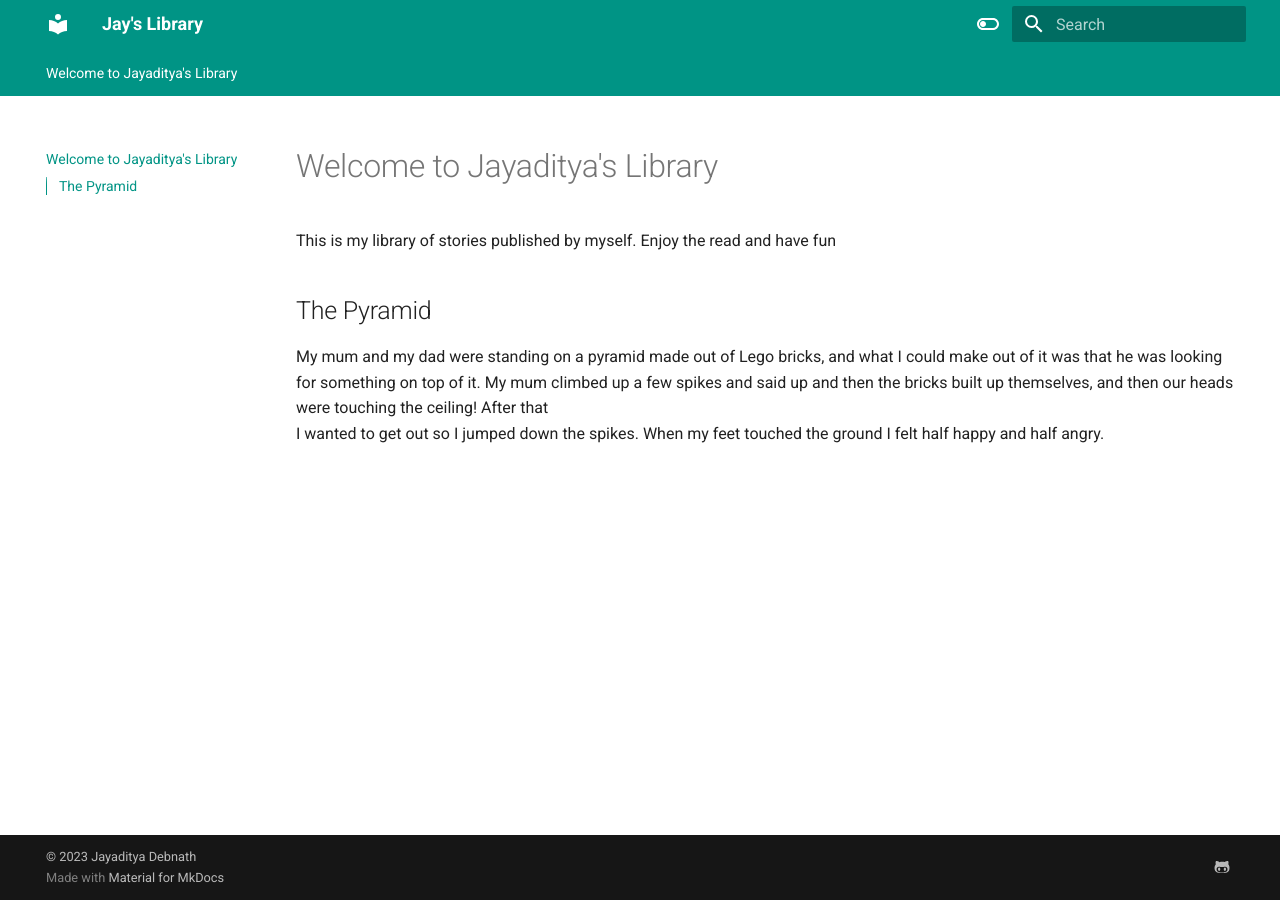
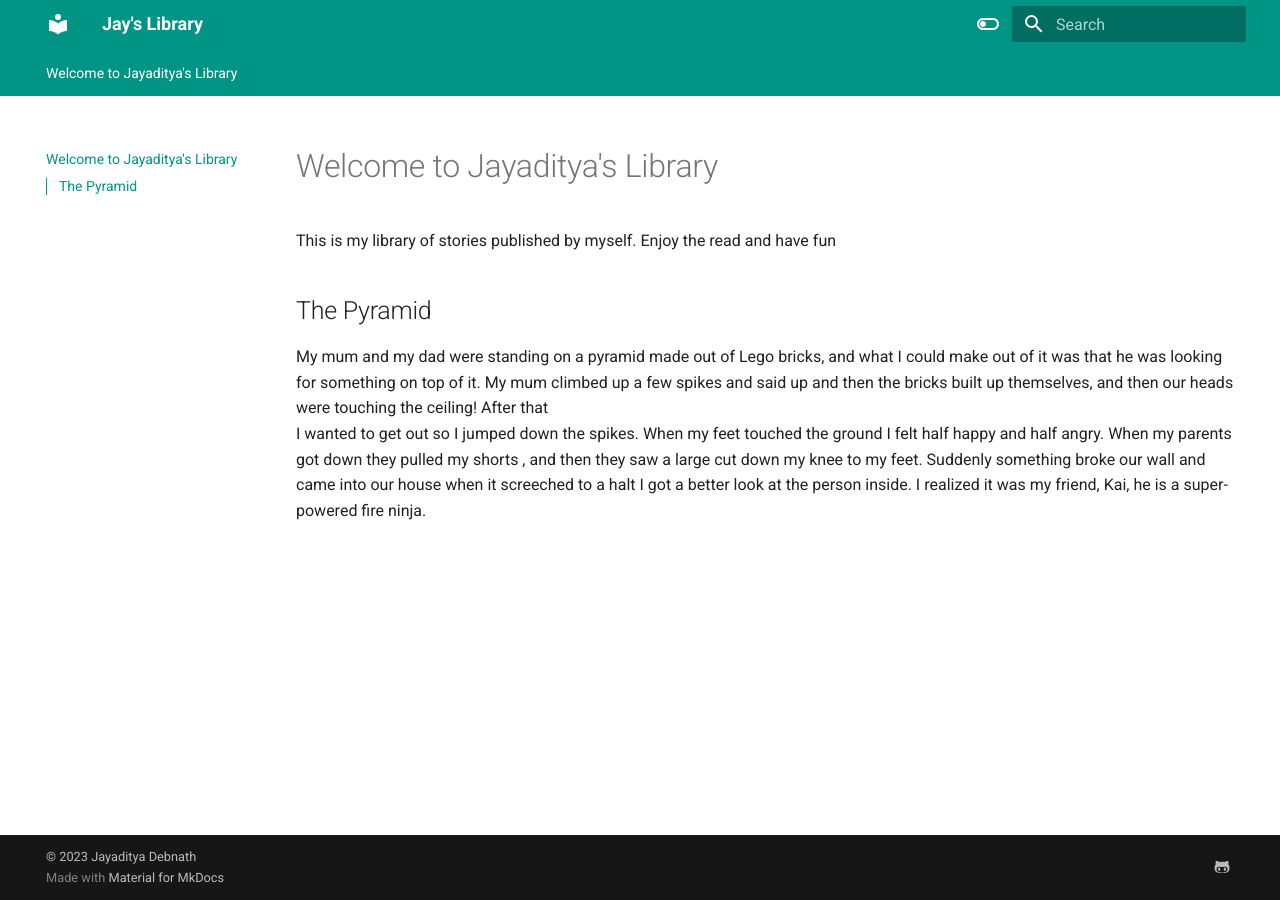
Before and after one commit to jayadityadebnath/mylibrary, an MkDocs documentation site: the page built from docs/index.md, in a window 1280 px wide. Built offline with MkDocs 1.6.1 and Material for MkDocs 9.7.7, drawn with Linux system fonts in a browser that asks for light colours.

Commit message:
Update index.md

```diff
--- a/docs/index.md
+++ b/docs/index.md
@@ -6,4 +6,6 @@ This is my library of stories published by myself. Enjoy the read and have fun
 
 My mum and my dad were standing on a pyramid made out of Lego bricks, and what I could make out of it was that he was looking for something on top of it.
 My mum climbed up a few spikes and said up and then the bricks built up themselves, and then our heads were touching the ceiling! After that
-I wanted to get out so I jumped down the spikes. When my feet touched the ground I felt half happy and half angry.
+I wanted to get out so I jumped down the spikes. When my feet touched the ground I felt half happy and half angry. When my parents got down
+they pulled my shorts , and then they saw a large cut down my knee to my feet. Suddenly something broke our wall and came into our house
+when it screeched to a halt I got a better look at the person inside. I realized it was my friend, Kai, he is a super-powered fire ninja.
```
